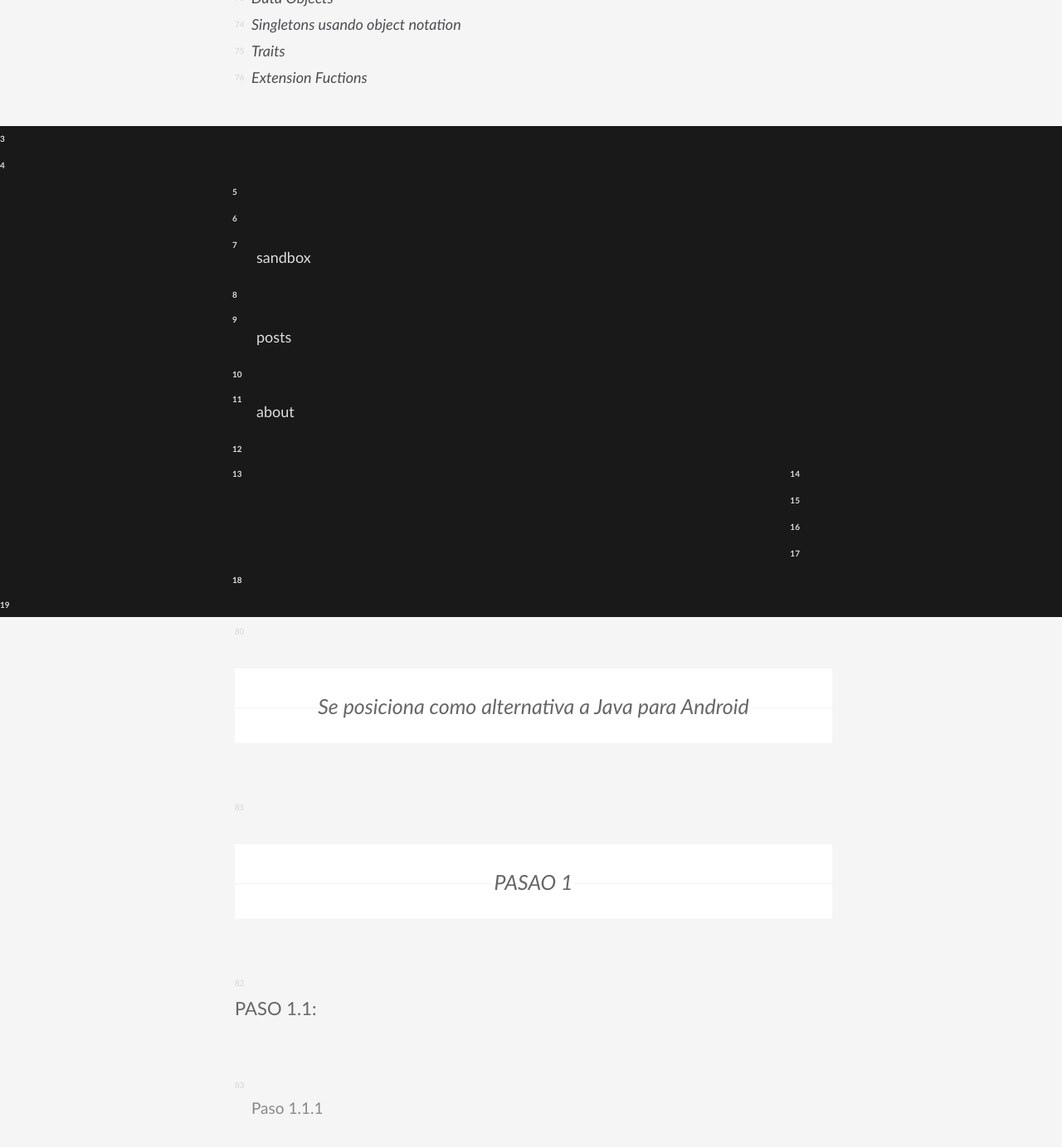
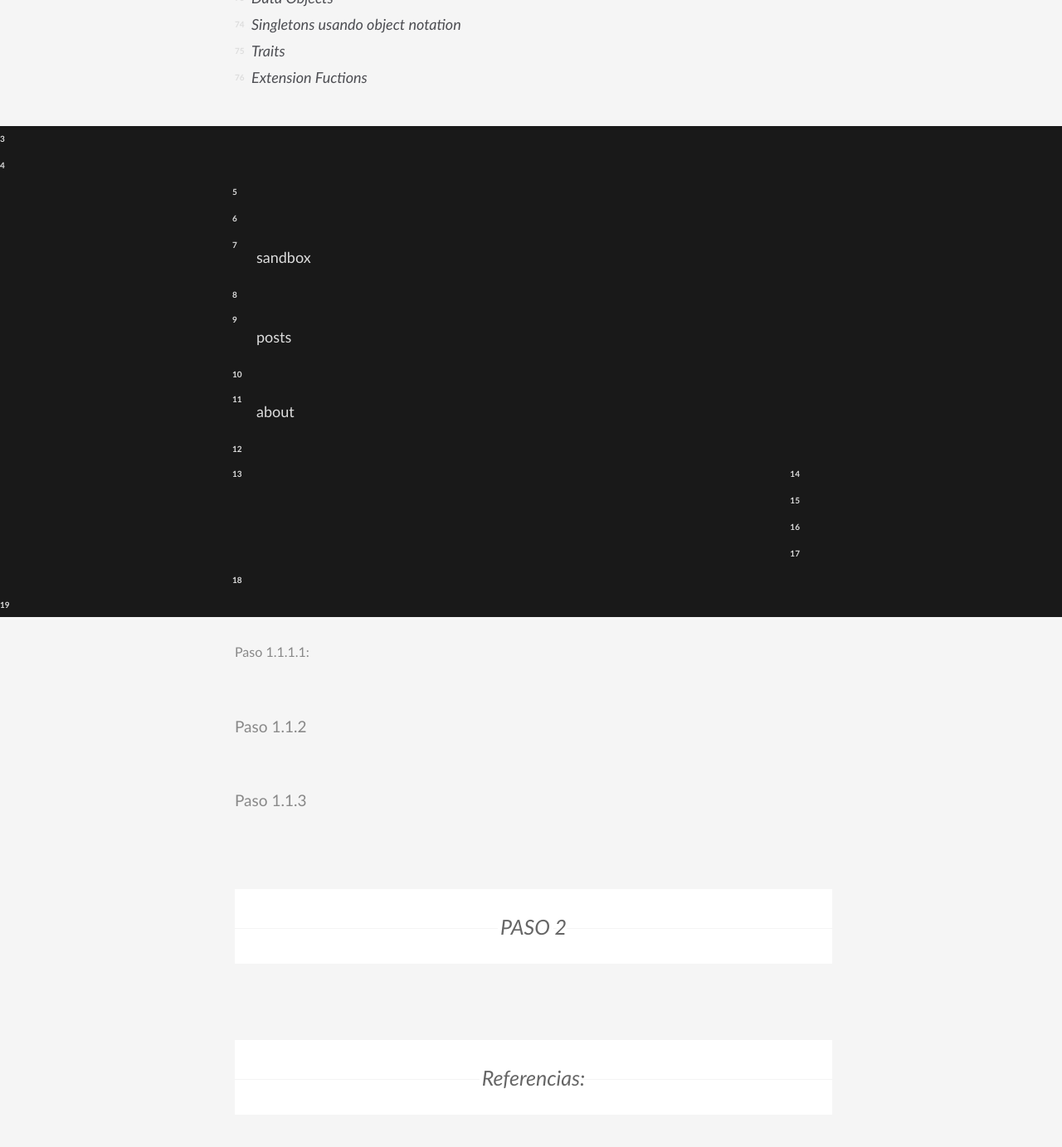
Before and after one commit to Jachu5/jachu5.github.io, a Jekyll site: the page built from post_bck/new/kotlin.md, in a window 1280 px wide and 1400 px high, scrolled down 3425 px. Shown: the top 1383 px of the window at 83% size. Built offline with Jekyll 4.4.1, drawn with Linux system fonts in a browser that asks for light colours; Markdown is read by kramdown in place of the engine named in the settings.

Commit message:
Jotlin post

```diff
--- a/post_bck/new/kotlin.md
+++ b/post_bck/new/kotlin.md
@@ -36,14 +36,6 @@
 *Traits*
 *Extension Fuctions*
 
-## Curva de aprendizaje
-
-
-## Ligero
-## Ofrece una muy buena interoperabilidad con Java
-## Se posiciona como alternativa a Java para Android
-
-
 
 ## PASAO 1
 
```
